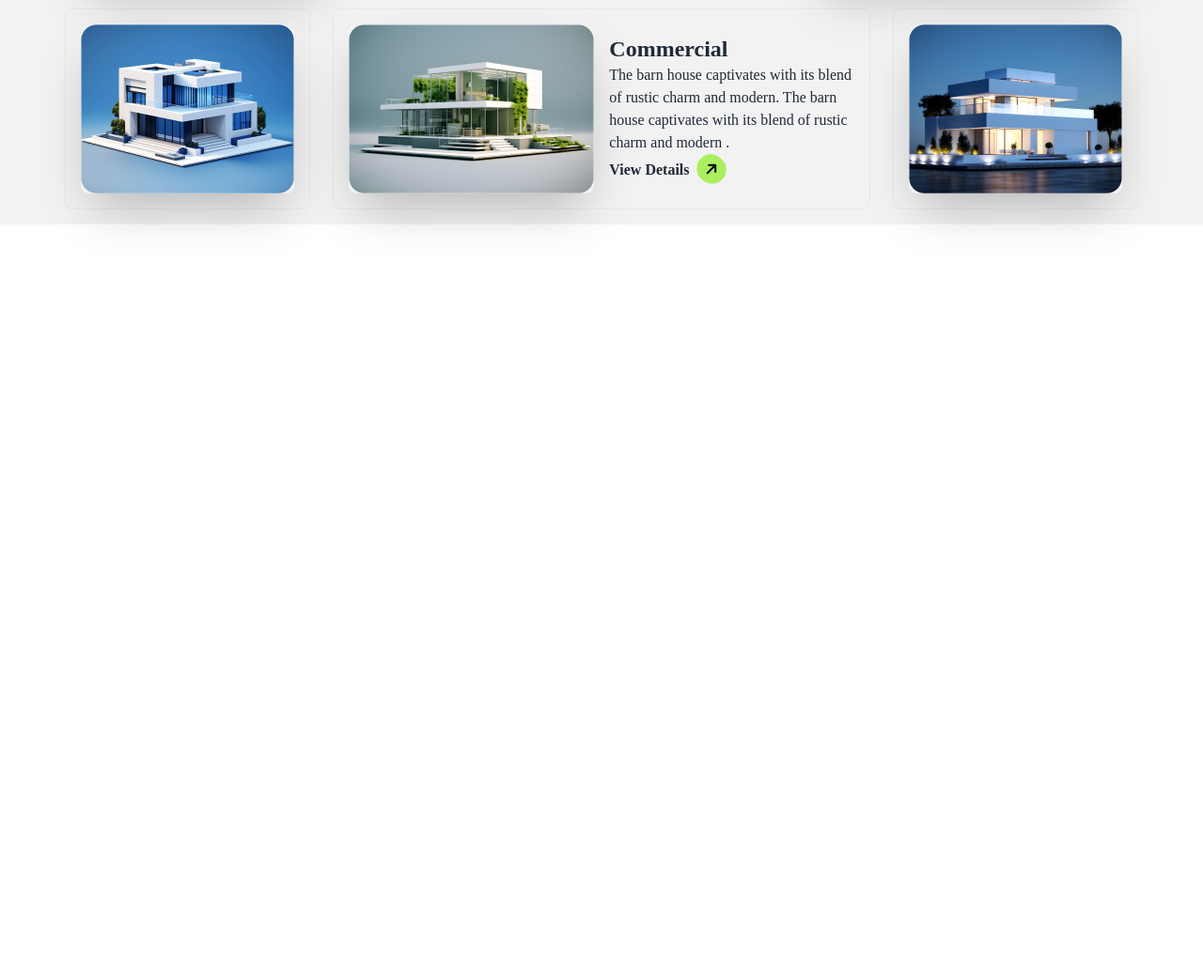
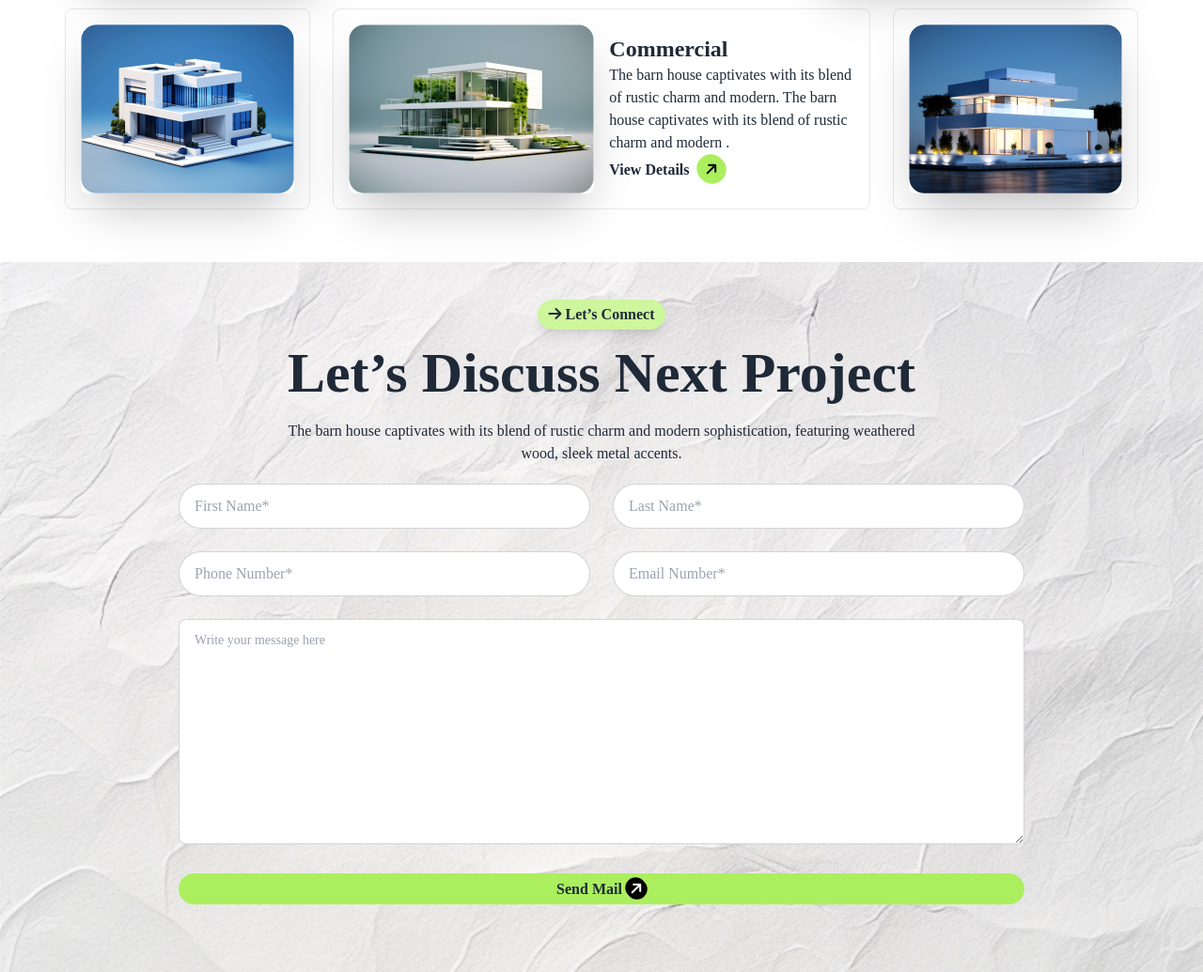
Before and after one commit to ayeshamukta/Assignment-3, a plain HTML site: page index.html in a window 1280 px wide. Shown: the part 2508-3543 px from the top of the page at 94% size. Before the commit the page ends 2791 px from the top, so only its background shows below. Drawn offline with nearby package versions, Linux system fonts and the light colour scheme.

Commit message:
Discuss project done

```diff
--- a/index.html
+++ b/index.html
@@ -205,8 +205,8 @@
         </section>
 
         <!-- Portfolio -->
-        <section class="w-11/12 mx-auto mb-11">
-            `<div class="hero ">
+        <section class=" pb-10 bg-[#FFFFFF]">
+            `<div class="hero w-11/12 mx-auto">
                 <div class="hero-content text-center">
                   <div class="">
                     <div><button class="shadow-lg bg-[#cdf69d] rounded-full px-3 py-1 space-x-1 mb-8"><i class="fa-solid fa-arrow-right"></i><span class="font-semibold ">Explore our Latest works</span></button></div>
@@ -283,6 +283,50 @@
             </div>
 
         </section>
+        <!-- Let's Discuss Project Part -->
+        <section class="">
+             <!-- "hero-overlay text-neutral-content max-w-md-->
+            <div class="hero py-10" style="background-image: url(assets/bg.jpg);">
+                <!-- <div class=" "></div> -->
+                <div class="  text-center lg:w-[900px]">
+                    <div >
+                        <div class="w-[670px] mx-auto">
+                            <div><button class="shadow-lg bg-[#cdf69d] rounded-full px-3 py-1 space-x-1 mb-4"><i class="fa-solid fa-arrow-right"></i><span class="font-semibold ">Let’s Connect</span></button></div>
+                        <h1 class="mb-5 text-6xl font-bold">Let’s Discuss Next Project</h1>
+                        <p class="mb-5">
+                            The barn house captivates with its blend of rustic charm and modern sophistication, featuring weathered wood, sleek metal accents.
+                        </p>
+                    </div>
+                    <!-- input -->
+                     <div class="grid grid-cols-2 gap-6 pb-8">
+                        <div>
+                            <input type="text" placeholder="First Name*" class="input input-bordered w-full  rounded-full" />
+                        </div>
+                        <div>
+                            <input type="text" placeholder="Last Name*" class="input input-bordered w-full  rounded-full" />
+                        </div>
+                        <div>
+                            <input type="text" placeholder="Phone Number*" class="input input-bordered w-full  rounded-full" />
+                        </div>
+                        <div>
+                            <input type="text" placeholder="Email Number*" class="input input-bordered w-full  rounded-full" />
+                        </div>
+
+                        <div class="col-span-2">
+                            <textarea class="textarea textarea-bordered w-full h-[240px]" placeholder="Write your message here"></textarea>
+                        </div>
+                        <button class=" px-3 py-1 rounded-full bg-parrot col-span-2">
+                            <span class="font-semibold">Send Mail</span>
+                            <a class=""><i class="fa-solid fa-arrow-right -rotate-45 bg-black text-white rounded-full p-1"></i></a>
+                          </button>
+
+                     </div>
+
+
+                    </div>
+                </div>
+            </div>
+        </section>
 
     </main>
 </body>
```
